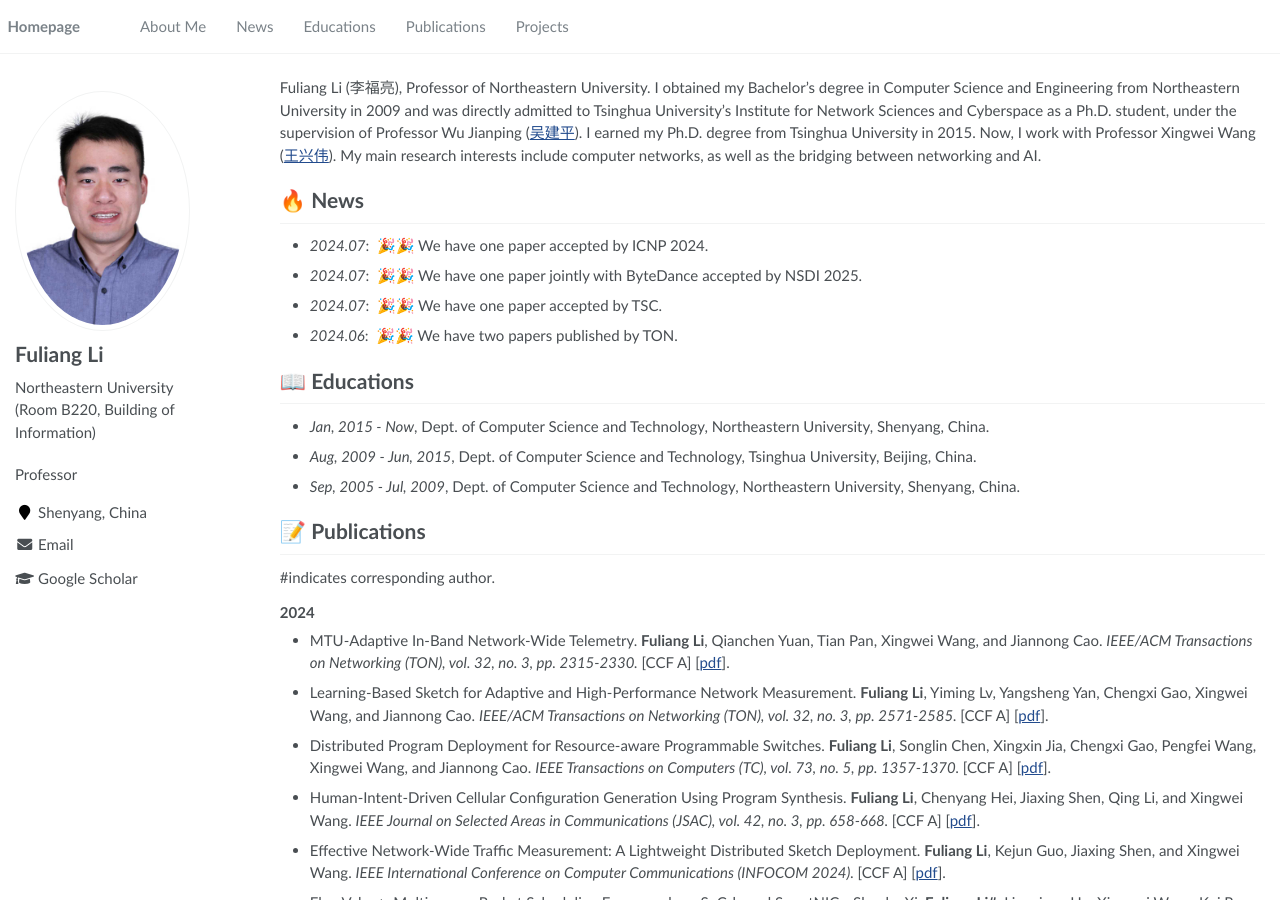
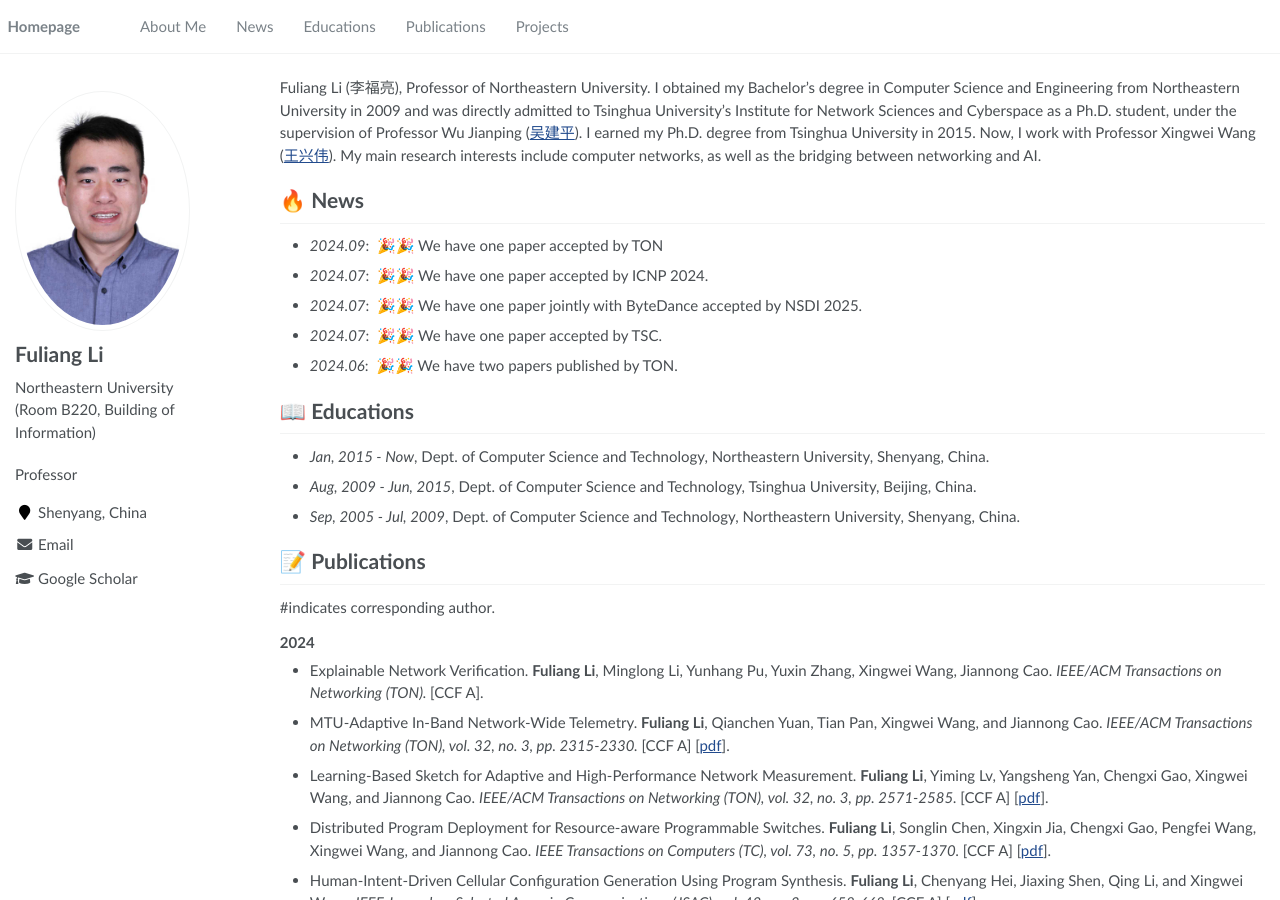
Before and after one commit to Fuliang-Li/Fuliang-Li.github.io, a Jekyll site: the page built from _pages/about.md, in a window 1280 px wide and 900 px high. Built offline with Jekyll 4.4.1, drawn with Linux system fonts in a browser that asks for light colours.

Commit message:
Update about.md

```diff
--- a/_pages/about.md
+++ b/_pages/about.md
@@ -20,6 +20,7 @@ redirect_from:
 Fuliang Li (李福亮), Professor of Northeastern University. I obtained my Bachelor’s degree in Computer Science and Engineering from Northeastern University in 2009 and was directly admitted to Tsinghua University’s Institute for Network Sciences and Cyberspace as a Ph.D. student, under the supervision of Professor Wu Jianping (<a href="https://www.tsinghua.edu.cn/info/1166/93896.htm" target="_blank">吴建平</a>). I earned my Ph.D. degree from Tsinghua University in 2015. Now, I work with Professor Xingwei Wang (<a href="https://neu.edu.cn/info/1012/3221.htm" target="_blank">王兴伟</a>). My main research interests include computer networks, as well as the bridging between networking and AI.
 
 # 🔥 News
+- *2024.09*: &nbsp;🎉🎉 We have one paper accepted by TON
 - *2024.07*: &nbsp;🎉🎉 We have one paper accepted by ICNP 2024.
 - *2024.07*: &nbsp;🎉🎉 We have one paper jointly with ByteDance accepted by NSDI 2025.
 - *2024.07*: &nbsp;🎉🎉 We have one paper accepted by TSC.
@@ -33,8 +34,10 @@ Fuliang Li (李福亮), Professor of Northeastern University. I obtained my Bach
 # 📝 Publications
 
 #indicates corresponding author.
+
 <h3><strong>2024</strong></h3>
 
+- Explainable Network Verification. **Fuliang Li**, Minglong Li, Yunhang Pu, Yuxin Zhang, Xingwei Wang, Jiannong Cao.  <i>IEEE/ACM Transactions on Networking (TON). </i> [CCF A].
 - MTU-Adaptive In-Band Network-Wide Telemetry. <b>Fuliang Li</b>, Qianchen Yuan, Tian Pan, Xingwei Wang, and Jiannong Cao. <i> IEEE/ACM Transactions on Networking (TON), vol. 32, no. 3, pp. 2315-2330. </i> [CCF A] [<A href="https://ieeexplore.ieee.org/document/10400437" target="_blank">pdf</A>].
 - Learning-Based Sketch for Adaptive and High-Performance Network Measurement. <b>Fuliang Li</b>, Yiming Lv, Yangsheng Yan, Chengxi Gao, Xingwei Wang, and Jiannong Cao. <i> IEEE/ACM Transactions on Networking (TON), vol. 32, no. 3, pp. 2571-2585. </i> [CCF A] [<A href="https://ieeexplore.ieee.org/abstract/document/10436630" target="_blank">pdf</A>].
 - Distributed Program Deployment for Resource-aware Programmable Switches. <b>Fuliang Li</b>, Songlin Chen, Xingxin Jia, Chengxi Gao, Pengfei Wang, Xingwei Wang, and Jiannong Cao. <i>  IEEE Transactions on Computers (TC), vol. 73, no. 5, pp. 1357-1370. </i> [CCF A] [<A href="https://ieeexplore.ieee.org/abstract/document/10406207" target="_blank">pdf</A>].
```
